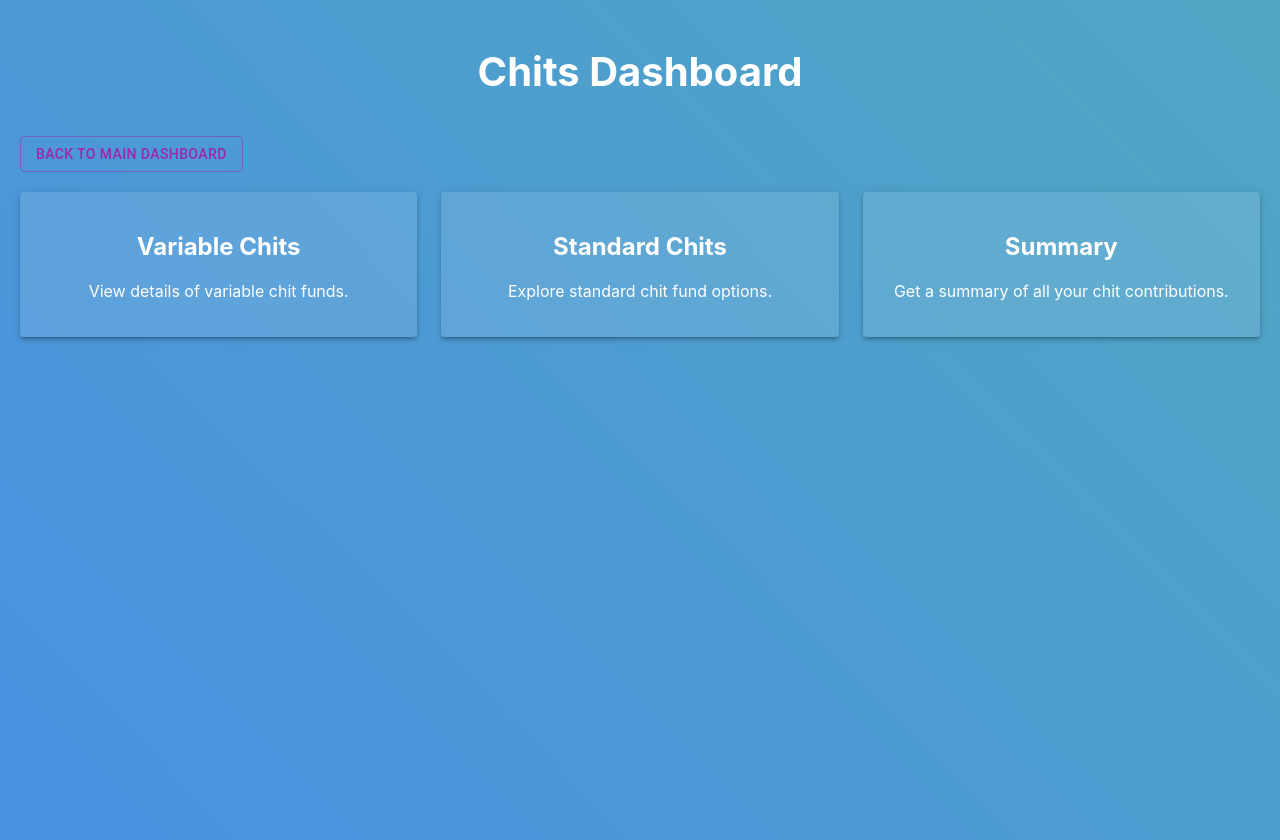
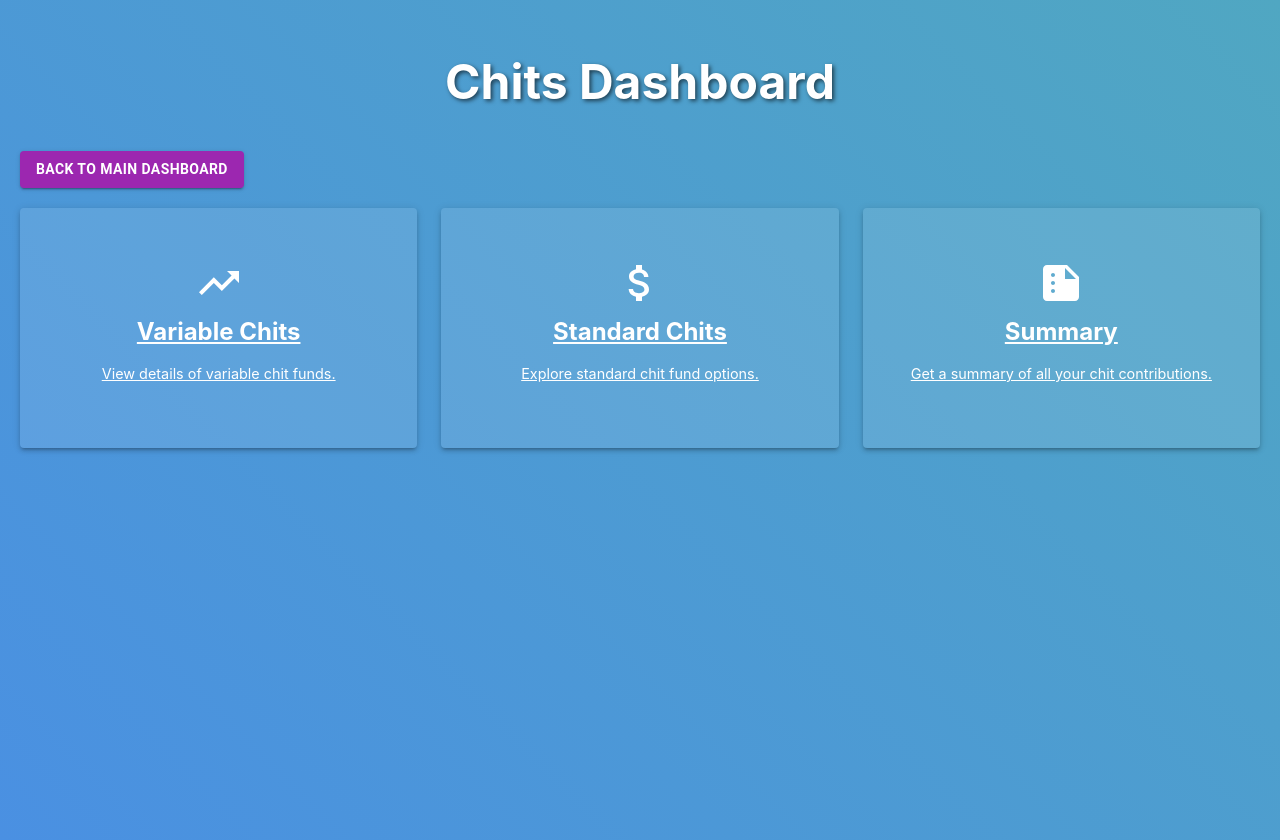
Before and after one commit to venkattj/dashboard, a React (Create React App) app in the folder dashboard-app/: page /chits in a window 1280 px wide. Built offline with nearby package versions, Linux system fonts and the light colour scheme.

Commit message:
investments.py updated with apis

```diff
--- a/dashboard-app/src/App.js
+++ b/dashboard-app/src/App.js
@@ -1,6 +1,6 @@
 import React from 'react';
 import { BrowserRouter as Router, Routes, Route, Link } from 'react-router-dom';
-import { Grid, Paper } from '@mui/material';
+import { Grid, Paper, Tooltip } from '@mui/material';
 import styled from 'styled-components';
 import BankingDashboard from './BankComponent/BankingDashboard';
 import SavingsAccounts from './BankComponent/SavingsAccounts';
@@ -11,7 +11,12 @@ import StandardChits from './ChitComponent/StandardChits';
 import VariableChits from './ChitComponent/VariableChits';
 import ChitSummary from './ChitComponent/ChitSummary';
 import HomeLoan from './LoanComponent/HomeLoan';
-import MoneyInvested from './Investments/MoneyInvested'; // Import the MoneyInvested component
+import MoneyInvested from './Investments/MoneyInvested';
+import AccountBalanceIcon from '@mui/icons-material/AccountBalance';
+import HomeIcon from '@mui/icons-material/Home';
+import SavingsIcon from '@mui/icons-material/Savings';
+import LocalAtmIcon from '@mui/icons-material/LocalAtm';
+import SummaryIcon from '@mui/icons-material/Summarize';
 
 const DashboardContainer = styled.div`
   min-height: 100vh;
@@ -21,18 +26,41 @@ const DashboardContainer = styled.div`
 `;
 
 const Widget = styled(Paper)`
-  padding: 20px;
+  display: flex;
+  flex-direction: column;
+  align-items: center;
+  justify-content: center;
+  padding: 30px 20px;
   text-align: center;
   background-color: rgba(255, 255, 255, 0.1) !important;
   color: white !important;
   cursor: pointer;
   text-decoration: none;
+  transition: transform 0.2s ease, box-shadow 0.2s ease;
+  height: 180px;
+
+  &:hover {
+    transform: scale(1.05);
+    box-shadow: 0 4px 20px rgba(0, 0, 0, 0.2);
+  }
+
+  h2 {
+    margin: 10px 0 5px;
+    font-size: 1.5rem;
+  }
+
+  p {
+    font-size: 0.9rem;
+  }
 `;
 
 const Header = styled.h1`
   text-align: center;
   margin-bottom: 40px;
-  font-size: 2.5rem;
+  font-size: 3rem;
+  font-weight: bold;
+  color: #fff;
+  text-shadow: 2px 2px 4px rgba(0, 0, 0, 0.6);
 `;
 
 function App() {
@@ -42,36 +70,51 @@ function App() {
         <Route path="/" element={
           <DashboardContainer>
             <Header>My Finance Dashboard</Header>
-            <Grid container spacing={3}>
-              <Grid item xs={12} sm={6} md={4}>
-                <Widget component={Link} to="/banking" elevation={3}>
+            <Grid container spacing={3} justifyContent="center">
+              <Grid item xs={12} sm={6} md={4} lg={3}>
+                <Tooltip title="Details about your bank accounts and transactions" arrow>
+                  <Widget component={Link} to="/banking" elevation={3} aria-label="Banking Section">
+                    <AccountBalanceIcon style={{ fontSize: '3rem', color: '#fff' }} />
                     <h2>Banking</h2>
-                  <p>Details about your bank accounts and transactions.</p>
+                    <p>Manage your bank accounts and transactions.</p>
                   </Widget>
+                </Tooltip>
               </Grid>
-              <Grid item xs={12} sm={6} md={4}>
-                <Widget component={Link} to="/home-loan" elevation={3}>
+              <Grid item xs={12} sm={6} md={4} lg={3}>
+                <Tooltip title="Details about your home loan status and repayments" arrow>
+                  <Widget component={Link} to="/home-loan" elevation={3} aria-label="Home Loan Section">
+                    <HomeIcon style={{ fontSize: '3rem', color: '#fff' }} />
                     <h2>Home Loan</h2>
-                  <p>Details about your home loan status and repayments.</p>
+                    <p>View home loan status and repayments.</p>
                   </Widget>
+                </Tooltip>
               </Grid>
-              <Grid item xs={12} sm={6} md={4}>
-                <Widget component={Link} to="/money-invested" elevation={3}>
+              <Grid item xs={12} sm={6} md={4} lg={3}>
+                <Tooltip title="Overview of all the money you've invested across different assets" arrow>
+                  <Widget component={Link} to="/money-invested" elevation={3} aria-label="Money Invested Section">
+                    <SavingsIcon style={{ fontSize: '3rem', color: '#fff' }} />
                     <h2>Money Invested</h2>
-                  <p>Overview of all the money you've invested across different assets.</p>
+                    <p>Track your investments and assets.</p>
                   </Widget>
+                </Tooltip>
               </Grid>
-              <Grid item xs={12} sm={6} md={4}>
-                <Widget component={Link} to="/chits" elevation={3}>
+              <Grid item xs={12} sm={6} md={4} lg={3}>
+                <Tooltip title="Monitor your chit fund contributions and returns" arrow>
+                  <Widget component={Link} to="/chits" elevation={3} aria-label="Chits Section">
+                    <LocalAtmIcon style={{ fontSize: '3rem', color: '#fff' }} />
                     <h2>Chits</h2>
-                  <p>Monitor your chit fund contributions and returns.</p>
+                    <p>Check chit fund contributions and returns.</p>
                   </Widget>
+                </Tooltip>
               </Grid>
-              <Grid item xs={12} sm={6} md={4}>
-                <Widget elevation={3}>
+              <Grid item xs={12} sm={6} md={4} lg={3}>
+                <Tooltip title="Get a consolidated view of your financial assets" arrow>
+                  <Widget component={Link} to="/banking/summary" elevation={3} aria-label="Summary Section">
+                    <SummaryIcon style={{ fontSize: '3rem', color: '#fff' }} />
                     <h2>Summary</h2>
-                  <p>Get a consolidated view of your financial assets.</p>
+                    <p>Consolidated view of financial assets.</p>
                   </Widget>
+                </Tooltip>
               </Grid>
             </Grid>
           </DashboardContainer>
@@ -86,8 +129,7 @@ function App() {
         <Route path="/chits/variable" element={<VariableChits />} />
         <Route path="/chits/summary" element={<ChitSummary />} />
         <Route path="/home-loan" element={<HomeLoan />} />
-        <Route path="/money-invested" element={<MoneyInvested />} /> {/* New route for MoneyInvested */}
-
+        <Route path="/money-invested" element={<MoneyInvested />} />
       </Routes>
     </Router>
   );
--- a/dashboard-app/src/BankComponent/BankingDashboard.js
+++ b/dashboard-app/src/BankComponent/BankingDashboard.js
@@ -1,7 +1,10 @@
 import React from 'react';
-import { Grid, Paper, Link as MuiLink } from '@mui/material';
+import { Grid, Paper, Tooltip } from '@mui/material';
 import { Link } from 'react-router-dom';
 import styled from 'styled-components';
+import SavingsIcon from '@mui/icons-material/Savings';
+import AccountBalanceIcon from '@mui/icons-material/AccountBalance';
+import SummaryIcon from '@mui/icons-material/Summarize';
 
 const DashboardContainer = styled.div`
   min-height: 100vh;
@@ -11,26 +14,56 @@ const DashboardContainer = styled.div`
 `;
 
 const Widget = styled(Paper)`
-  padding: 20px;
+  display: flex;
+  flex-direction: column;
+  align-items: center;
+  justify-content: center;
+  padding: 30px 20px;
   text-align: center;
   background-color: rgba(255, 255, 255, 0.1) !important;
   color: white !important;
+  cursor: pointer;
+  text-decoration: none;
+  transition: transform 0.2s ease, box-shadow 0.2s ease;
+  height: 180px;
+
+  &:hover {
+    transform: scale(1.05);
+    box-shadow: 0 4px 20px rgba(0, 0, 0, 0.2);
+  }
+
+  h2 {
+    margin: 10px 0 5px;
+    font-size: 1.5rem;
+  }
+
+  p {
+    font-size: 0.9rem;
+  }
 `;
 
 const Header = styled.h1`
   text-align: center;
   margin-bottom: 40px;
-  font-size: 2.5rem;
+  font-size: 3rem;
+  font-weight: bold;
+  color: #fff;
+  text-shadow: 2px 2px 4px rgba(0, 0, 0, 0.6);
 `;
 
 const BackButton = styled(Link)`
   text-decoration: none;
   color: white;
-  padding: 10px;
+  padding: 10px 20px;
   background-color: #1976d2;
   border-radius: 5px;
   margin-bottom: 20px;
   display: inline-block;
+  font-weight: bold;
+
+  &:hover {
+    background-color: #1565c0;
+  }
 `;
 
 function BankingDashboard() {
@@ -38,31 +71,33 @@ function BankingDashboard() {
     <DashboardContainer>
       <BackButton to="/">Back to Main Dashboard</BackButton>
       <Header>Banking Dashboard</Header>
-      <Grid container spacing={3}>
+      <Grid container spacing={3} justifyContent="center">
         <Grid item xs={12} sm={6} md={4}>
-          <Widget elevation={3}>
-            {/* Link to savings account */}
-            <MuiLink component={Link} to="/banking/savings-accounts" style={{ color: 'white', textDecoration: 'none' }}>
+          <Tooltip title="View your savings account balance and transactions" arrow>
+            <Widget component={Link} to="/banking/savings-accounts" elevation={3}>
+              <SavingsIcon style={{ fontSize: '3rem', color: '#fff' }} />
               <h2>Savings Account</h2>
               <p>View your savings account balance and transactions.</p>
-            </MuiLink>
             </Widget>
+          </Tooltip>
         </Grid>
         <Grid item xs={12} sm={6} md={4}>
-          <Widget elevation={3}>
-            <MuiLink component={Link} to="/banking/fixed-deposits" style={{ color: 'white', textDecoration: 'none' }}>
+          <Tooltip title="Details of your fixed deposit accounts and maturity" arrow>
+            <Widget component={Link} to="/banking/fixed-deposits" elevation={3}>
+              <AccountBalanceIcon style={{ fontSize: '3rem', color: '#fff' }} />
               <h2>Fixed Deposit</h2>
               <p>Details of your fixed deposit accounts and maturity.</p>
-            </MuiLink>
             </Widget>
+          </Tooltip>
         </Grid>
         <Grid item xs={12} sm={6} md={4}>
-          <Widget elevation={3}>
-            <MuiLink component={Link} to="/banking/summary" style={{ color: 'white', textDecoration: 'none' }}>
+          <Tooltip title="A summary of all your banking transactions and accounts" arrow>
+            <Widget component={Link} to="/banking/summary" elevation={3}>
+              <SummaryIcon style={{ fontSize: '3rem', color: '#fff' }} />
               <h2>Summary</h2>
               <p>A summary of all your banking transactions and accounts.</p>
-            </MuiLink>
             </Widget>
+          </Tooltip>
         </Grid>
       </Grid>
     </DashboardContainer>
--- a/dashboard-app/src/ChitComponent/ChitsPage.js
+++ b/dashboard-app/src/ChitComponent/ChitsPage.js
@@ -1,7 +1,10 @@
 import React from 'react';
-import { Grid, Paper, Button } from '@mui/material';
+import { Grid, Paper, Button, Tooltip } from '@mui/material';
 import styled from 'styled-components';
-import { Link, useNavigate } from 'react-router-dom'; // Import useNavigate
+import { Link, useNavigate } from 'react-router-dom';
+import VariableChitIcon from '@mui/icons-material/TrendingUp';
+import StandardChitIcon from '@mui/icons-material/AttachMoney';
+import SummaryIcon from '@mui/icons-material/Summarize';
 
 const ChitsContainer = styled.div`
   min-height: 100vh;
@@ -11,61 +14,87 @@ const ChitsContainer = styled.div`
 `;
 
 const Widget = styled(Paper)`
-  padding: 20px;
+  display: flex;
+  flex-direction: column;
+  align-items: center;
+  justify-content: center;
+  padding: 30px 20px;
   text-align: center;
   background-color: rgba(255, 255, 255, 0.1) !important;
   color: white !important;
   cursor: pointer;
-  transition: transform 0.3s;
+  transition: transform 0.3s, box-shadow 0.3s;
+  height: 180px;
 
   &:hover {
     transform: scale(1.05);
+    box-shadow: 0 4px 20px rgba(0, 0, 0, 0.2);
+  }
+
+  h2 {
+    margin: 10px 0 5px;
+    font-size: 1.5rem;
+  }
+
+  p {
+    font-size: 0.9rem;
   }
 `;
 
 const Header = styled.h1`
   text-align: center;
   margin-bottom: 40px;
-  font-size: 2.5rem;
+  font-size: 3rem;
+  font-weight: bold;
+  color: #fff;
+  text-shadow: 2px 2px 4px rgba(0, 0, 0, 0.6);
 `;
 
 const ChitsPage = () => {
-  const navigate = useNavigate(); // Use useNavigate for navigation
+  const navigate = useNavigate();
 
   const handleBack = () => {
-    navigate(-1); // Go back to the previous page
+    navigate(-1);
   };
 
   return (
     <ChitsContainer>
       <Header>Chits Dashboard</Header>
-      <Button variant="outlined" color="secondary" onClick={handleBack} style={{ marginBottom: '20px' }}>
+      <Button
+        variant="contained"
+        color="secondary"
+        onClick={handleBack}
+        style={{ marginBottom: '20px', color: 'white', fontWeight: 'bold' }}
+      >
         Back to Main Dashboard
       </Button>
-      <Grid container spacing={3}>
+      <Grid container spacing={3} justifyContent="center">
         <Grid item xs={12} sm={6} md={4}>
-          <Widget elevation={3}>
-            <Link to="/chits/variable" style={{ color: 'white', textDecoration: 'none' }}>
+          <Tooltip title="View details of variable chit funds" arrow>
+            <Widget component={Link} to="/chits/variable" elevation={3}>
+              <VariableChitIcon style={{ fontSize: '3rem', color: '#fff' }} />
               <h2>Variable Chits</h2>
               <p>View details of variable chit funds.</p>
-            </Link>
-          </Widget>
+            </Widget>
+          </Tooltip>
         </Grid>
         <Grid item xs={12} sm={6} md={4}>
-          <Widget elevation={3}>
-            <Link to="/chits/standard" style={{ color: 'white', textDecoration: 'none' }}>
+          <Tooltip title="Explore standard chit fund options" arrow>
+            <Widget component={Link} to="/chits/standard" elevation={3}>
+              <StandardChitIcon style={{ fontSize: '3rem', color: '#fff' }} />
               <h2>Standard Chits</h2>
               <p>Explore standard chit fund options.</p>
-            </Link>
-          </Widget>
+            </Widget>
+          </Tooltip>
         </Grid>
-        <Grid item xs={12} sm={12} md={4}>
-          <Widget elevation={3}>
-            <Link to="/chits/summary" style={{ color: 'white', textDecoration: 'none' }}>
+        <Grid item xs={12} sm={6} md={4}>
+          <Tooltip title="Get a summary of all your chit contributions" arrow>
+            <Widget component={Link} to="/chits/summary" elevation={3}>
+              <SummaryIcon style={{ fontSize: '3rem', color: '#fff' }} />
               <h2>Summary</h2>
               <p>Get a summary of all your chit contributions.</p>
-            </Link>
-          </Widget>
+            </Widget>
+          </Tooltip>
         </Grid>
       </Grid>
     </ChitsContainer>
```
Also changed, not shown: dashboard-app/src/ChitComponent/StandardChits.js (+4 -4 lines), dashboard-app/src/ChitComponent/VariableChits.js (+4 -4 lines), 1 other file (tests, documents, lock files or other folders). Lines whose indentation alone changed are shown as unchanged.
